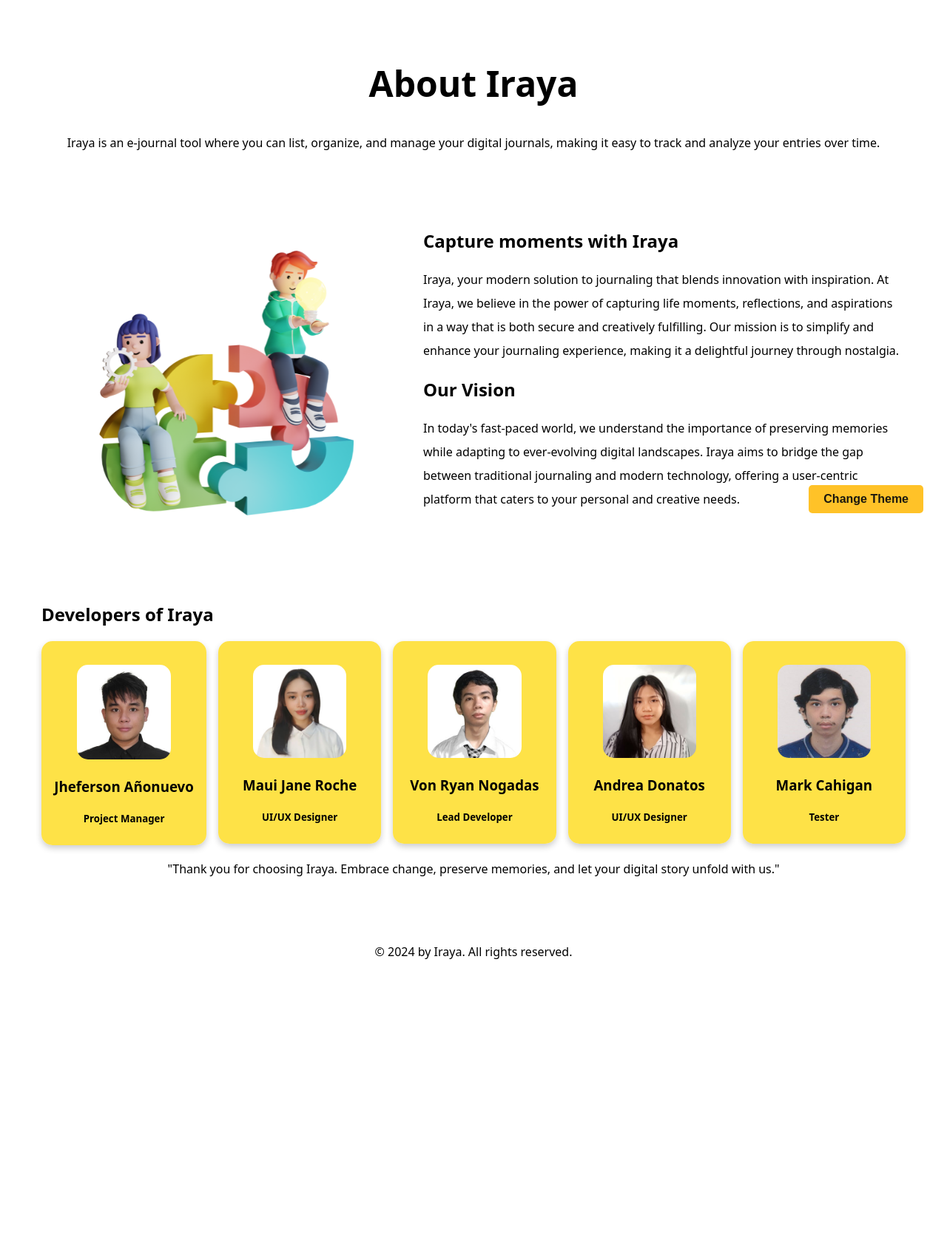
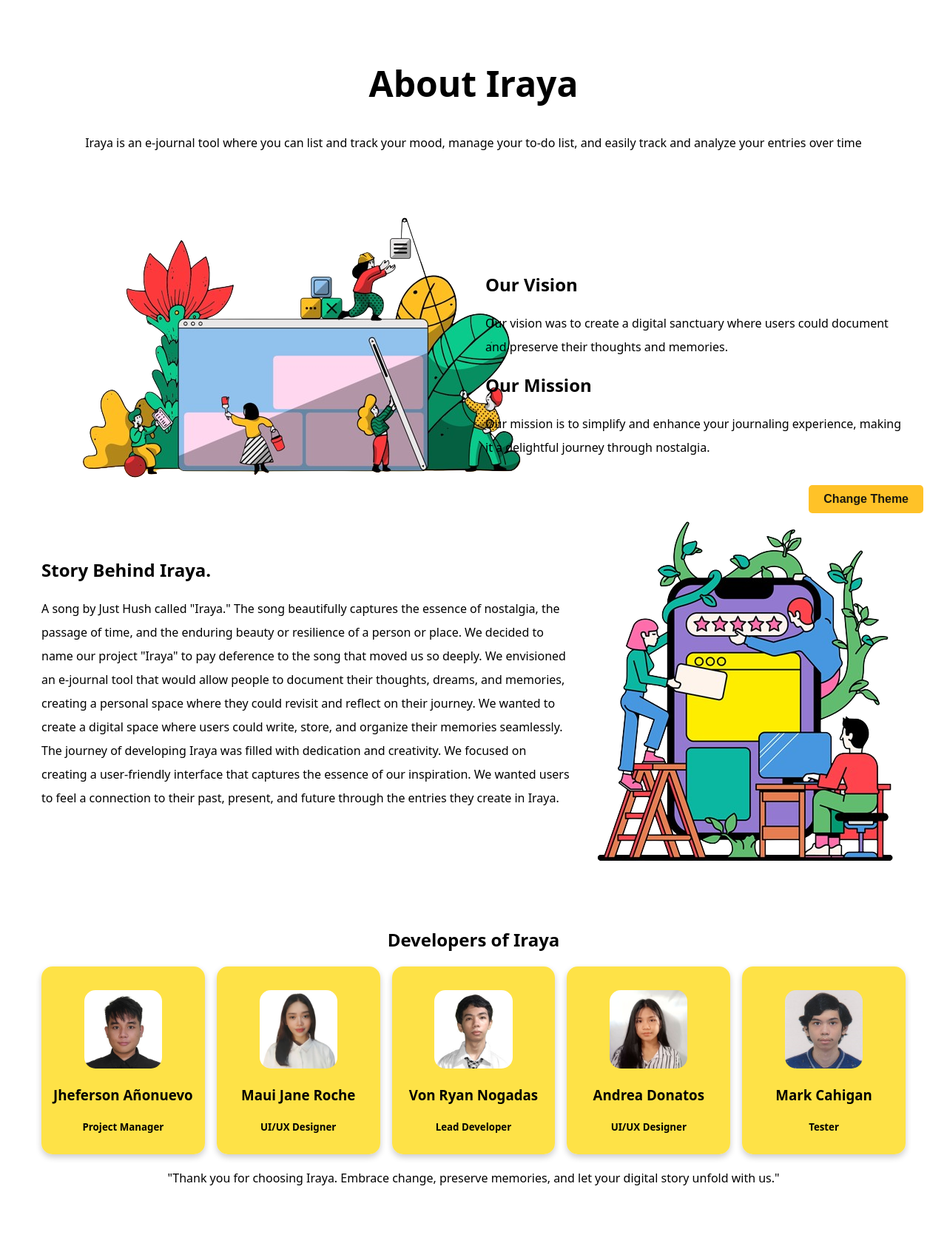
Before and after one commit to PUP-BSIT/project-tuf_developers, a PHP site: page /about.php in a window 1280 px wide. Shown: the part 90-1775 px from the top of the page at 74% size. Before the commit the page ends 1387 px from the top, so only its background shows below. Run offline with PHP 8.4, Linux system fonts and the light colour scheme.

Commit message:
add some changes to index and about page

```diff
--- a/Iraya/about.php
+++ b/Iraya/about.php
@@ -8,7 +8,6 @@
   <link id="theme" rel="stylesheet" href="./assets/stylesheets/light.css">
   <title>About Us</title>
 </head>
-
 <body>
   <header>
     <div class="logo-container">
@@ -30,33 +29,53 @@
   <main class="pad-3">
     <div class="heading text-center down-5">
       <h1 class="header-about f-3">About Iraya</h1>
-      <p>Iraya is an e-journal tool where you can list, organize,
-        and manage your digital journals, making it easy to track and
-        analyze your entries over time.
+      <p>Iraya is an e-journal tool where you can list and track your mood,
+        manage your to-do list, and easily track and analyze your entries
+         over time
       </p>
     </div>
     <div class="about-container">
       <section class="about flex">
         <div class="about-image">
-          <img src="./assets/images/about.png" alt="Picture">
+          <img src="./assets/images/vision_img.png" alt="Picture">
         </div>
         <div class="about-content">
-          <h2>Capture moments with Iraya</h2>
-          <p> Iraya, your modern solution to journaling
-            that blends innovation with inspiration. At Iraya, we believe in
-            the power of capturing life moments, reflections, and aspirations
-            in a way that is both secure and creatively fulfilling.
-            Our mission is to simplify and enhance your journaling experience,
-            making it a delightful journey through nostalgia.
+          <h2>Our Vision</h2>
+          <p> Our vision was to create a digital sanctuary where users
+              could document and preserve their thoughts and memories.
           </p>
-          <h2>Our Vision</h2>
-          <p> In today's fast-paced world, we understand the importance
-            of preserving memories while adapting to ever-evolving digital
-            landscapes. Iraya aims to bridge the gap between traditional
-            journaling and modern technology, offering a user-centric platform
-            that caters to your personal and creative needs.</p>
+          <h2>Our Mission</h2>
+          <p>  Our mission is to simplify and enhance your journaling
+              experience, making it a delightful journey through nostalgia.
+          </p>
         </div>
       </section>
+      <section class="about flex">
+            <div class="choose-content">
+              <h2>Story Behind Iraya.</h2>
+              <p>
+              A song by Just Hush called "Iraya." The song beautifully
+              captures the essence of nostalgia, the passage of time,
+              and the enduring beauty or resilience of a person or place.
+              We decided to name our project "Iraya" to pay  deference to the
+              song that moved us so deeply. We envisioned an e-journal tool
+              that would allow people to document their thoughts, dreams,
+              and memories, creating a personal space where they could
+              revisit and reflect on their journey.  We wanted to create a
+              digital space where users could write, store, and organize
+              their memories seamlessly. The journey of developing Iraya was
+              filled with dedication and creativity. We focused on creating a
+              user-friendly interface that captures the essence of our
+              inspiration.  We wanted users to feel a connection to their
+              past, present, and future through the entries they create in
+              Iraya.
+              </p>
+            </div>
+            <div class="choose-image">
+              <img src="./assets/images/choose_img.png" alt="Picture" />
+            </div>
+          </section>
+        </div>
       <section class="team">
         <div class="center">
           <h1>Developers of Iraya</h1>
@@ -64,51 +83,38 @@
         <div class="team-container flex text-center">
           <div class="box">
             <img src="./assets/images/Añonuevo_DIT.jpg"
-                alt="Jheferson's Picture" class="width-75 about-image">
+               alt="Jheferson's Picture" class="about-image">
             <h3>Jheferson Añonuevo</h3>
             <h5>Project Manager</h5>
-            <div class="icons">
+            <div class="icons"></div>
           </div>
-          </div>
-          <div>
           <div class="box">
-            <img src="./assets/images/Roche_DIT.jpg" alt="Maui's Picture"
-              class="width-75 about-image">
+            <img src="./assets/images/Roche_DIT.jpg"
+               alt="Maui's Picture" class="about-image">
             <h3>Maui Jane Roche</h3>
             <h5>UI/UX Designer</h5>
-              <div class="icons">
+            <div class="icons"></div>
           </div>
-          </div>
-          </div>
-          <div>
           <div class="box">
-            <img src="./assets/images/Nogadas_DIT.jpg" alt="Von's Picture"
-              class="width-75 about-image">
+            <img src="./assets/images/Nogadas_DIT.jpg"
+               alt="Von's Picture" class="about-image">
             <h3>Von Ryan Nogadas</h3>
             <h5>Lead Developer</h5>
-            <div class="icons">
+            <div class="icons"></div>
           </div>
-          </div>
-          </div>
-          <div>
           <div class="box">
-            <img src="./assets/images/Donatos_DIT.jpg" alt="Andrea's Picture"
-              class="width-75 about-image">
+            <img src="./assets/images/Donatos_DIT.jpg"
+               alt="Andrea's Picture" class="about-image">
             <h3>Andrea Donatos</h3>
             <h5>UI/UX Designer</h5>
-            <div class="icons">
+            <div class="icons"></div>
           </div>
-            </div>
-          </div>
-          <div>
           <div class="box">
-            <img src="./assets/images/Cahigan_DIT.jpg" alt="Mark's Picture"
-              class="width-75 about-image">
+            <img src="./assets/images/Cahigan_DIT.jpg"
+               alt="Mark's Picture" class="about-image">
             <h3>Mark Cahigan</h3>
             <h5>Tester</h5>
-            <div class="icons">
-            </div>
-            </div>
+            <div class="icons"></div>
           </div>
         </div>
       </section>
@@ -118,13 +124,10 @@
         </p>
       </div>
     </div>
-  </section>
-  </main>
-  </section>
   </main>
   <section class="footer">
     <div class="text-center">
-      <p> © 2024 by Iraya. All rights reserved. </p>
+      <p>© 2024 by Iraya. All rights reserved.</p>
     </div>
   </section>
   <button onclick="changeTheme('./assets/stylesheets')"
--- a/Iraya/assets/stylesheets/light.css
+++ b/Iraya/assets/stylesheets/light.css
@@ -46,3 +46,7 @@ button, .btn {
   border-radius: 15px;
   box-shadow: 0 4px 8px rgba(0, 0, 0, 0.2);
 }
+
+/* .center h1 {
+  font-size: 40px;
+} */
--- a/Iraya/assets/stylesheets/main.css
+++ b/Iraya/assets/stylesheets/main.css
@@ -141,8 +141,7 @@ button,
 }
 
 .width-75 {
-	width: 60%;
-  border-radius: 15px;
+	width: 75%;
 }
 
 .width-50 {
@@ -442,6 +441,24 @@ nav ul li a {
 .box {
   padding: 5px;
   padding-top: 2rem;
+
+}
+
+.about-image {
+  width: 50%;
+  border-radius: 15px;
+}
+
+.about-content {
+  margin-top: 5%;
+}
+
+.choose-content {
+  margin-top: 7%;
+}
+
+.center h1 {
+  text-align: center;
 }
 
 .grid {
--- a/Iraya/assets/stylesheets/night.css
+++ b/Iraya/assets/stylesheets/night.css
@@ -52,7 +52,7 @@ button:hover, .btn:hover {
 }
 
 .box {
-  background-color: #dfff4e;
+  background-color: #b1d02a;
   border-radius: 15px;
   box-shadow: 0 4px 8px rgba(0, 0, 0, 0.2);
 }
--- a/Iraya/index.php
+++ b/Iraya/index.php
@@ -29,13 +29,13 @@
     <section class="flex center">
       <div>
         <h2 class="f-4">Welcome to Iraya</h2>
-        <p>Your go-to platform for simplifying your journaling experience.</p>
-        <p class="down-2">Start today and discover the benefits of keeping a journal.</p>
+        <p>“Embrace Change, Preserve Memories”</p>
+        <p class="down-2">Journey through Nostalgia with Iraya</p>
         <a href="./login.php" class="btn margin-right">Login</a>
         <a href="./register.php" class="btn">Register</a>
       </div>
       <div>
-        <img src="./assets/images/welcome_picture.png" alt="Welcome Image"
+        <img src="./assets/images/welcome_img.png" alt="Welcome Image"
           class="home-image" />
         </div>
     </section>
```
Also changed, not shown: Iraya/assets/images/choose_img.png (added), Iraya/assets/images/vision_img.png (added), Iraya/assets/images/vision_picture.png (deleted), Iraya/assets/images/welcome_img.png (renamed from Iraya/assets/images/welcome_picture.png). Lines whose indentation alone changed are shown as unchanged.
